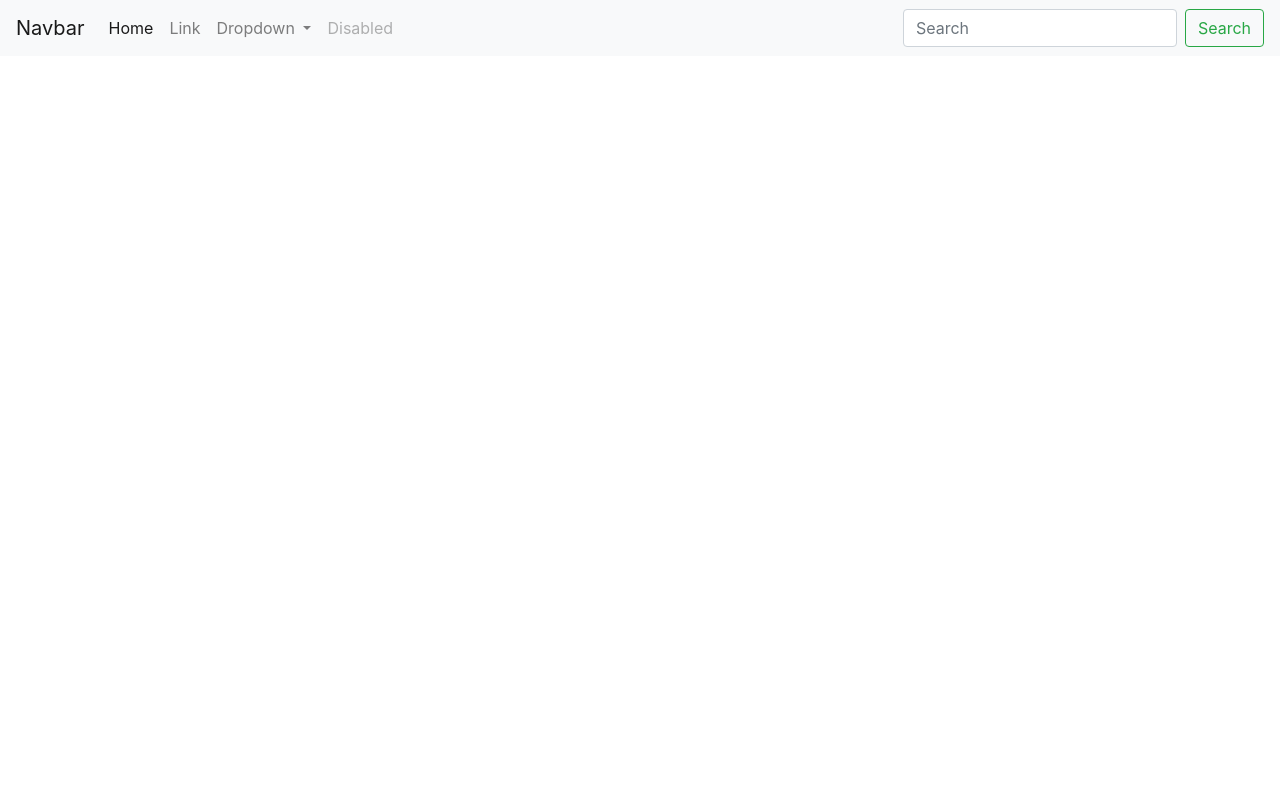
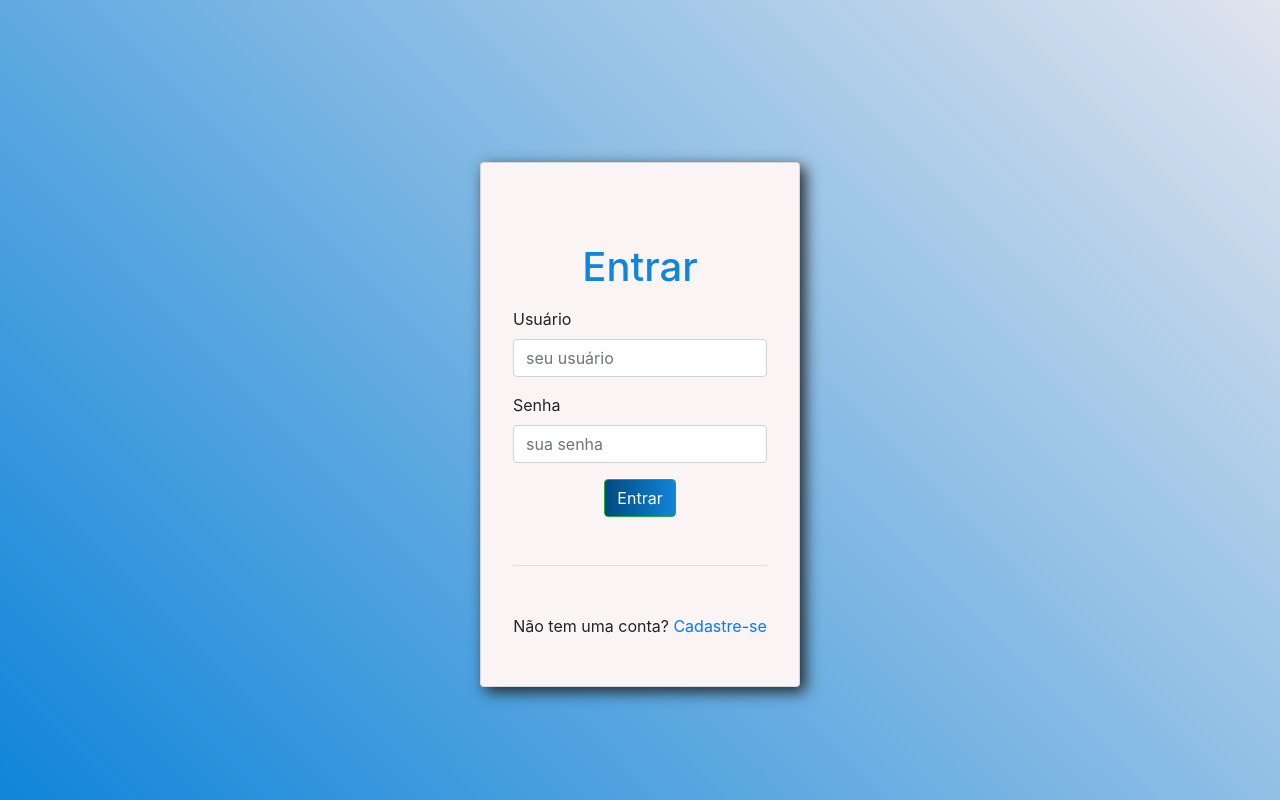
Before and after one commit to ProjetoAvancar/frontend, an Angular app: page / in a window 1280 px wide. Built offline with nearby package versions, Linux system fonts and the light colour scheme.

Commit message:
Layout básico da tela de login

```diff
--- a/src/app/app.component.html
+++ b/src/app/app.component.html
@@ -1,35 +1 @@
-<nav class="navbar navbar-expand-lg navbar-light bg-light">
-  <a class="navbar-brand" href="#">Navbar</a>
-  <button class="navbar-toggler" type="button" data-toggle="collapse" data-target="#navbarSupportedContent" aria-controls="navbarSupportedContent" aria-expanded="false" aria-label="Toggle navigation">
-    <span class="navbar-toggler-icon"></span>
-  </button>
-
-  <div class="collapse navbar-collapse" id="navbarSupportedContent">
-    <ul class="navbar-nav mr-auto">
-      <li class="nav-item active">
-        <a class="nav-link" href="#">Home <span class="sr-only">(current)</span></a>
-      </li>
-      <li class="nav-item">
-        <a class="nav-link" href="#">Link</a>
-      </li>
-      <li class="nav-item dropdown">
-        <a class="nav-link dropdown-toggle" href="#" id="navbarDropdown" role="button" data-toggle="dropdown" aria-expanded="false">
-          Dropdown
-        </a>
-        <div class="dropdown-menu" aria-labelledby="navbarDropdown">
-          <a class="dropdown-item" href="#">Action</a>
-          <a class="dropdown-item" href="#">Another action</a>
-          <div class="dropdown-divider"></div>
-          <a class="dropdown-item" href="#">Something else here</a>
-        </div>
-      </li>
-      <li class="nav-item">
-        <a class="nav-link disabled">Disabled</a>
-      </li>
-    </ul>
-    <form class="form-inline my-2 my-lg-0">
-      <input class="form-control mr-sm-2" type="search" placeholder="Search" aria-label="Search">
-      <button class="btn btn-outline-success my-2 my-sm-0" type="submit">Search</button>
-    </form>
-  </div>
-</nav>
+<app-login></app-login>
--- a/src/app/app.module.ts
+++ b/src/app/app.module.ts
@@ -3,10 +3,12 @@ import { BrowserModule } from '@angular/platform-browser';
 
 import { AppRoutingModule } from './app-routing.module';
 import { AppComponent } from './app.component';
+import { LoginComponent } from './login/login.component';
 
 @NgModule({
   declarations: [
-    AppComponent
+    AppComponent,
+    LoginComponent
   ],
   imports: [
     BrowserModule,
--- /dev/null
+++ b/src/app/login/login.component.css
@@ -0,0 +1,31 @@
+* {
+    margin: 5;
+    padding: 5;
+    box-sizing: border-box;
+}
+
+body {
+    background:linear-gradient(45deg, rgb(16, 133, 217),rgb(224, 228, 237)) ;
+    height: 100vh;
+    width: 100vw;
+    display: flex;
+    align-items: center;
+
+}
+
+.card {
+    background: rgb(250, 244, 244);
+    max-width: 350px;
+    padding: 2rem;
+    box-shadow: 5px 5px 15px;
+}
+
+h1 {
+    color: rgb(16, 133, 217);
+}
+
+button {
+    background: linear-gradient(to left, rgba(16, 133, 217), rgb(0, 74, 127));
+
+transition: all 0.3s ease;
+}
--- /dev/null
+++ b/src/app/login/login.component.html
@@ -0,0 +1,41 @@
+<body>
+    <!-- <div>
+        <img src="../../assets/avancarlogo-.png" class="mt-3" whith="50px" height="50px">
+    </div> -->
+<div class="container-fluid" id="img-bg">
+
+    <div class="row d-flex align-items-center">
+        <div class="col-md-12" >
+
+            <div class="row d-flex justify-content-center">
+                <div class="card col-md-3 mt-5">
+                    <h1 class="text-center mb-3 mt-5">Entrar</h1>
+
+                    <!--campo usuário-->
+                    <div class="form-group">
+                        <label for="usuario">Usuário</label>
+                        <input class="form-control" type="text" name="usuario" id="usuario" placeholder="seu usuário">
+                    </div>
+                    <!--campo senha-->
+                    <div class="form-group">
+                        <label for="senha">Senha</label>
+                        <input class="form-control" type="password" name="senha" id="senha" placeholder="sua senha">
+                    </div>
+                    <!--campo botão-->
+                    <div class="d-flex justify-content-center">
+                        <button class="btn btn-success">Entrar</button>
+                    </div>
+
+                    <hr class="mt-5 mb-5">
+                    <p class="text-center">Não tem uma conta? <a href="">Cadastre-se</a></p>
+
+                </div>
+
+            </div>
+
+        </div> <!--fim do div do bg-->
+
+    </div>
+
+</div>
+</body>
--- /dev/null
+++ b/src/app/login/login.component.ts
@@ -0,0 +1,15 @@
+import { Component, OnInit } from '@angular/core';
+
+@Component({
+  selector: 'app-login',
+  templateUrl: './login.component.html',
+  styleUrls: ['./login.component.css']
+})
+export class LoginComponent implements OnInit {
+
+  constructor() { }
+
+  ngOnInit(): void {
+  }
+
+}
```
Also changed, not shown: src/assets/avancarlogo-.png (added), src/assets/avancarlogo.jpg (added).
